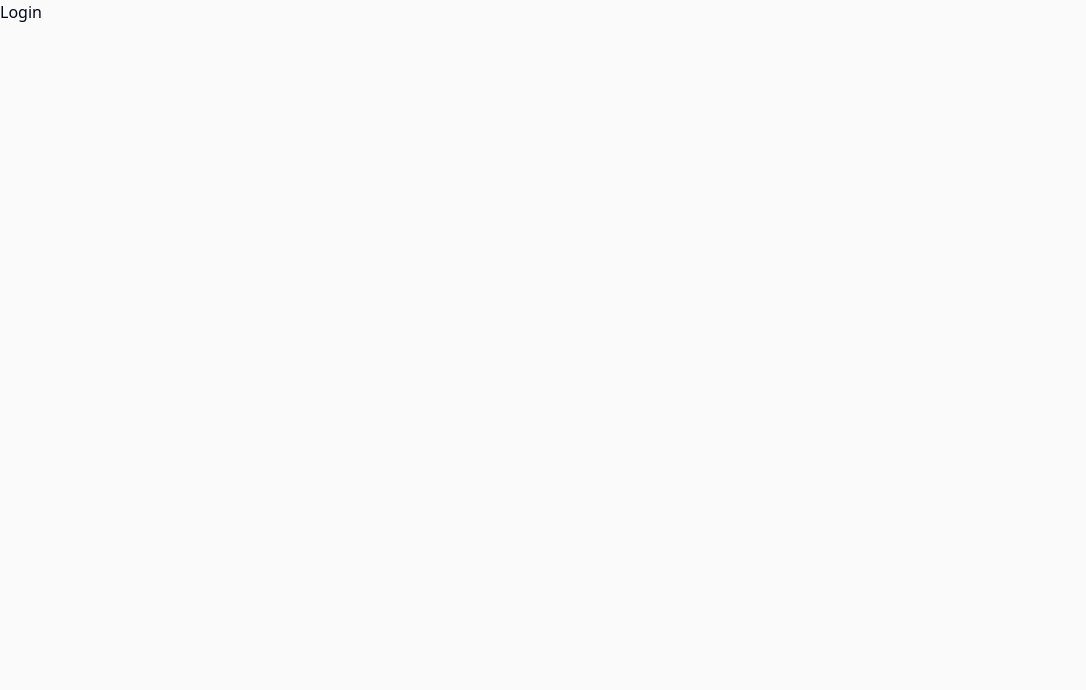
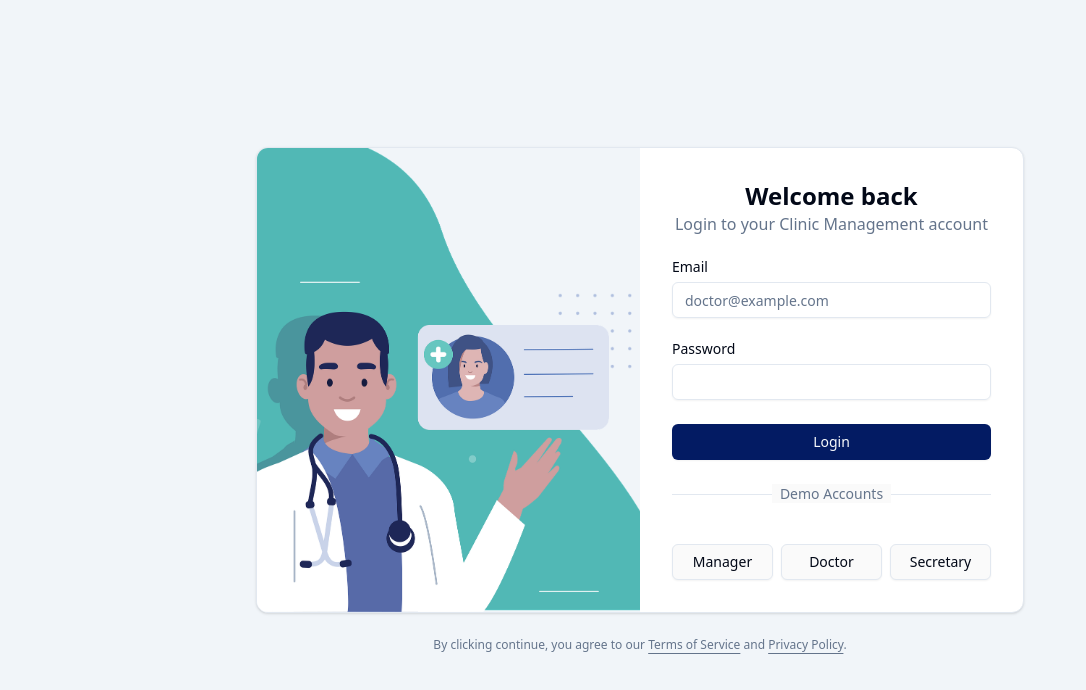
Before and after one commit to Belalnajy/clinic-project, a React (Vite) app in the folder frontend/: page /login in a window 1280 px wide. Shown: the top 690 px of the page, without its empty margins (0-1086 px from the left). Built offline with nearby package versions, Linux system fonts and the light colour scheme.

Commit message:
add: login page ui

```diff
--- a/frontend/src/components/login/Login.jsx
+++ /dev/null
@@ -1,5 +0,0 @@
-const Login = () => {
-  return <div>Login</div>;
-};
-
-export default Login;
--- /dev/null
+++ b/frontend/src/components/login/login-form.jsx
@@ -0,0 +1,78 @@
+import { cn } from '@/lib/utils';
+import { Button } from '@/components/ui/button';
+import { Card, CardContent } from '@/components/ui/card';
+import { Input } from '@/components/ui/input';
+import { Label } from '@/components/ui/label';
+
+export function LoginForm({ className, ...props }) {
+  return (
+    <div className={cn('flex flex-col gap-6', className)} {...props}>
+      <Card className="overflow-hidden py-0">
+        <CardContent className="grid p-0 md:grid-cols-2">
+          {/* Image */}
+          <div className="relative hidden bg-muted md:block">
+            <img
+              src="login-image.png"
+              alt="Image"
+              className="absolute inset-0 h-full w-full object-cover grayscale-50"
+            />
+          </div>
+
+          {/* Form */}
+          <form className="p-6 md:p-8">
+            <div className="flex flex-col gap-6">
+              <div className="flex flex-col items-center text-center">
+                <h1 className="text-2xl font-bold">Welcome back</h1>
+                <p className="text-balance text-muted-foreground">
+                  Login to your Clinic Management account
+                </p>
+              </div>
+
+              {/* Email Input */}
+              <div className="grid gap-2">
+                <Label htmlFor="email">Email</Label>
+                <Input id="email" type="email" placeholder="doctor@example.com" required />
+              </div>
+
+              {/* Password Input */}
+              <div className="grid gap-2">
+                <div className="flex items-center">
+                  <Label htmlFor="password">Password</Label>
+                </div>
+                <Input id="password" type="password" required />
+              </div>
+
+              <Button type="submit" className="w-full bg-primary">
+                Login
+              </Button>
+
+              {/* Dmo Account Buttons */}
+              <div className="relative text-center text-sm after:absolute after:inset-0 after:top-1/2 after:z-0 after:flex after:items-center after:border-t after:border-border">
+                <span className="relative z-10 bg-background px-2 text-muted-foreground">
+                  Demo Accounts
+                </span>
+              </div>
+
+              <div className="mt-4 grid grid-cols-3 gap-2 text-center text-xs">
+                <Button variant="outline" className="py-2">
+                  Manager
+                </Button>
+                <Button variant="outline" className="py-2">
+                  Doctor
+                </Button>
+                <Button variant="outline" className="py-2">
+                  Secretary
+                </Button>
+              </div>
+            </div>
+          </form>
+        </CardContent>
+      </Card>
+
+      <div className="text-balance text-center text-xs text-muted-foreground [&_a]:underline [&_a]:underline-offset-4 hover:[&_a]:text-primary">
+        By clicking continue, you agree to our <a href="#">Terms of Service</a> and{' '}
+        <a href="#">Privacy Policy</a>.
+      </div>
+    </div>
+  );
+}
--- /dev/null
+++ b/frontend/src/pages/Login.jsx
@@ -0,0 +1,11 @@
+import { LoginForm } from '@/components/login/login-form';
+
+export default function LoginPage() {
+  return (
+    <div className="flex min-h-svh flex-col items-center justify-center bg-muted p-6 md:p-10">
+      <div className="w-full max-w-sm md:max-w-3xl">
+        <LoginForm />
+      </div>
+    </div>
+  );
+}
--- a/frontend/src/routes.jsx
+++ b/frontend/src/routes.jsx
@@ -4,12 +4,12 @@
 import ProfileSettings from './components/settings/ProfileSettings';
 import AccountSettings from './components/settings/AccountSettings';
 import Dashboard from './pages/Dashboard';
-import Login from './components/login/Login';
+import LoginPage from './pages/Login';
 
 const router = createBrowserRouter([
   {
     path: '/login',
-    element: <Login />,
+    element: <LoginPage />,
     errorElement: <div>404 Not Found</div>,
   },
   {
```
Also changed, not shown: frontend/public/login-image.png (added).
